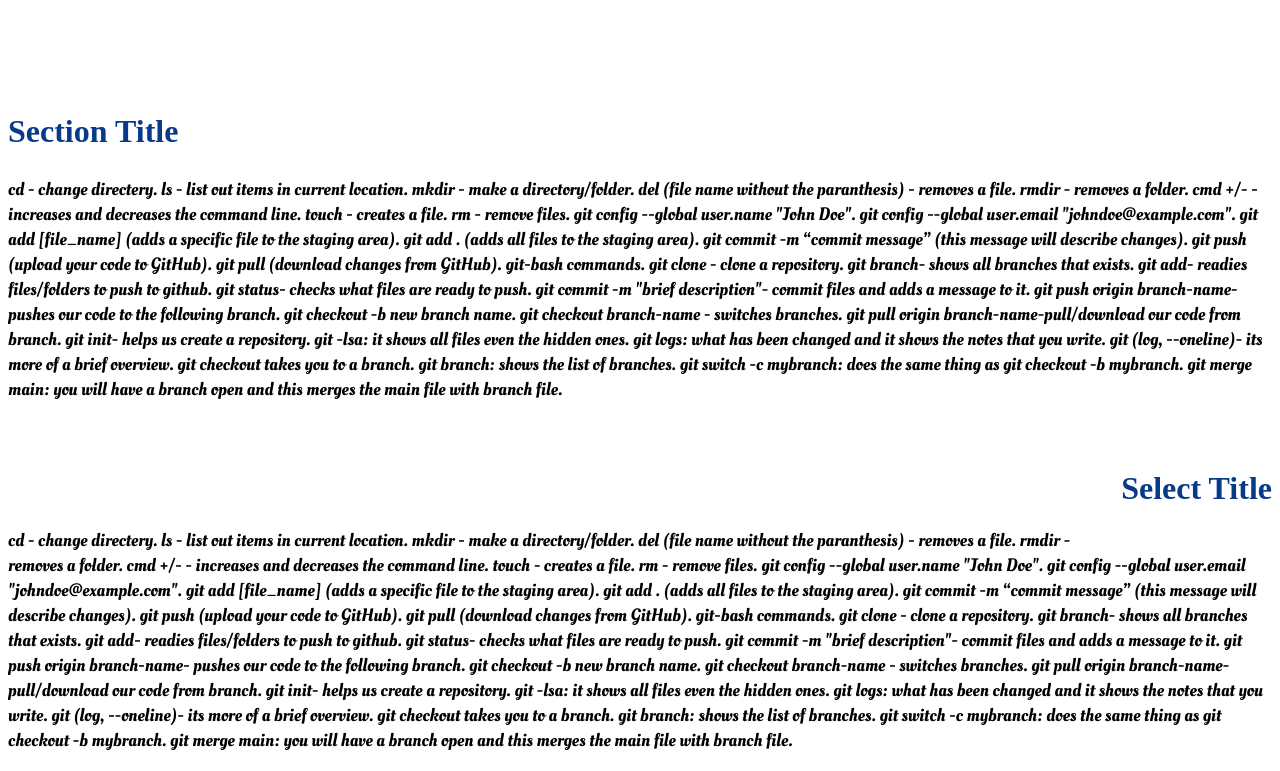
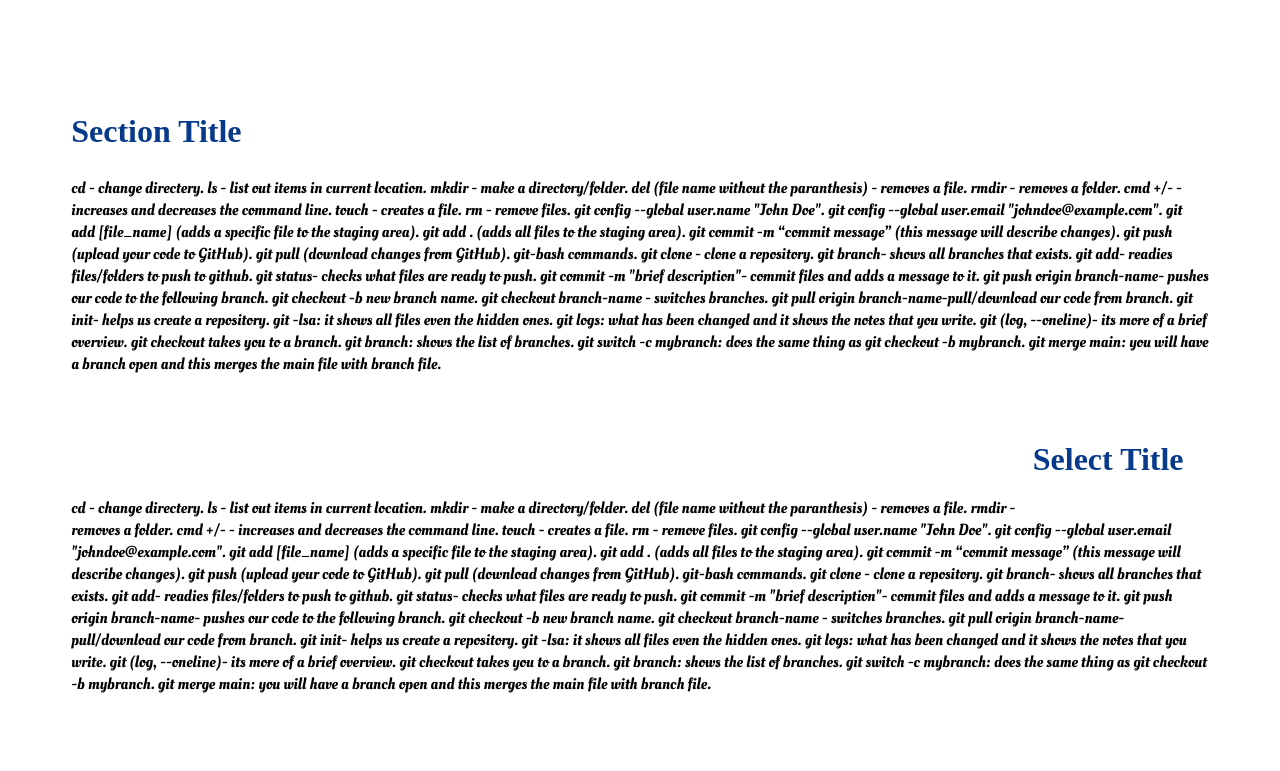
Before and after one commit to TajGill64/Mobile-friendly-website, a plain HTML site: page Day1/index.html in a window 1280 px wide. Shown: the part 609-1380 px from the top of the page. After the commit the page ends 1320 px from the top, so only its background shows below. Drawn offline with Linux system fonts and the light colour scheme.

Commit message:
Finished Making small correction to small mistakes

```diff
--- a/Day1/css/style.css
+++ b/Day1/css/style.css
@@ -39,15 +39,19 @@ h2{
     font-size: xx-large;
     margin-top: 15%;
     color: #073A8B;
+    margin-left: 5%;
 }
 p{
-    font-size: large;
+    font-size: medium;
     font-family: 'oleo script', cursive;
+    margin-left: 5%;
+    margin-right: 5%;
 }
 h3{
     font-size: xx-large;
     color: #073A8B;
     float: right;
+    margin-right: 7%;
 
 }
 /*End of my CSS and my select titles and paragrapghs*/
```
